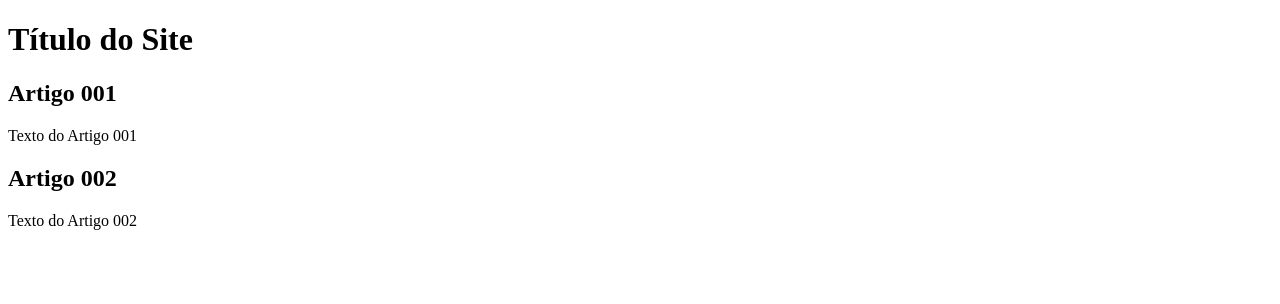
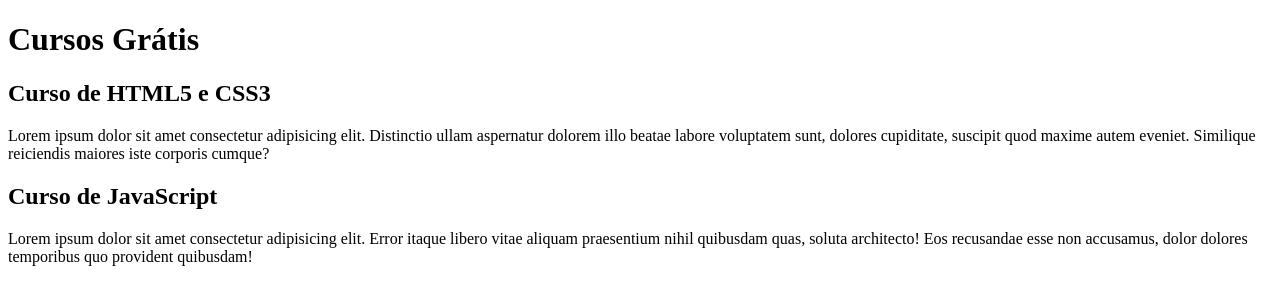
Before and after one commit to arturtinoco/projeto-site, a plain HTML site: page index.html in a window 1280 px wide. Drawn offline with Linux system fonts and the light colour scheme.

Commit message:
Comecei a escrever o conteúdo

```diff
--- a/index.html
+++ b/index.html
@@ -8,15 +8,15 @@
 <body>
     <main>
         <header>
-            <h1>Título do Site</h1>
+            <h1>Cursos Grátis</h1>
         </header>
         <article>
-            <h2>Artigo 001</h2>
-            <p>Texto do Artigo 001</p>
+            <h2>Curso de HTML5 e CSS3</h2>
+            <p>Lorem ipsum dolor sit amet consectetur adipisicing elit. Distinctio ullam aspernatur dolorem illo beatae labore voluptatem sunt, dolores cupiditate, suscipit quod maxime autem eveniet. Similique reiciendis maiores iste corporis cumque?</p>
         </article>
         <article>
-            <h2>Artigo 002</h2>
-            <p>Texto do Artigo 002</p>
+            <h2>Curso de JavaScript</h2>
+            <p>Lorem ipsum dolor sit amet consectetur adipisicing elit. Error itaque libero vitae aliquam praesentium nihil quibusdam quas, soluta architecto! Eos recusandae esse non accusamus, dolor dolores temporibus quo provident quibusdam!</p>
         </article>
     </main>
 </body>
```
